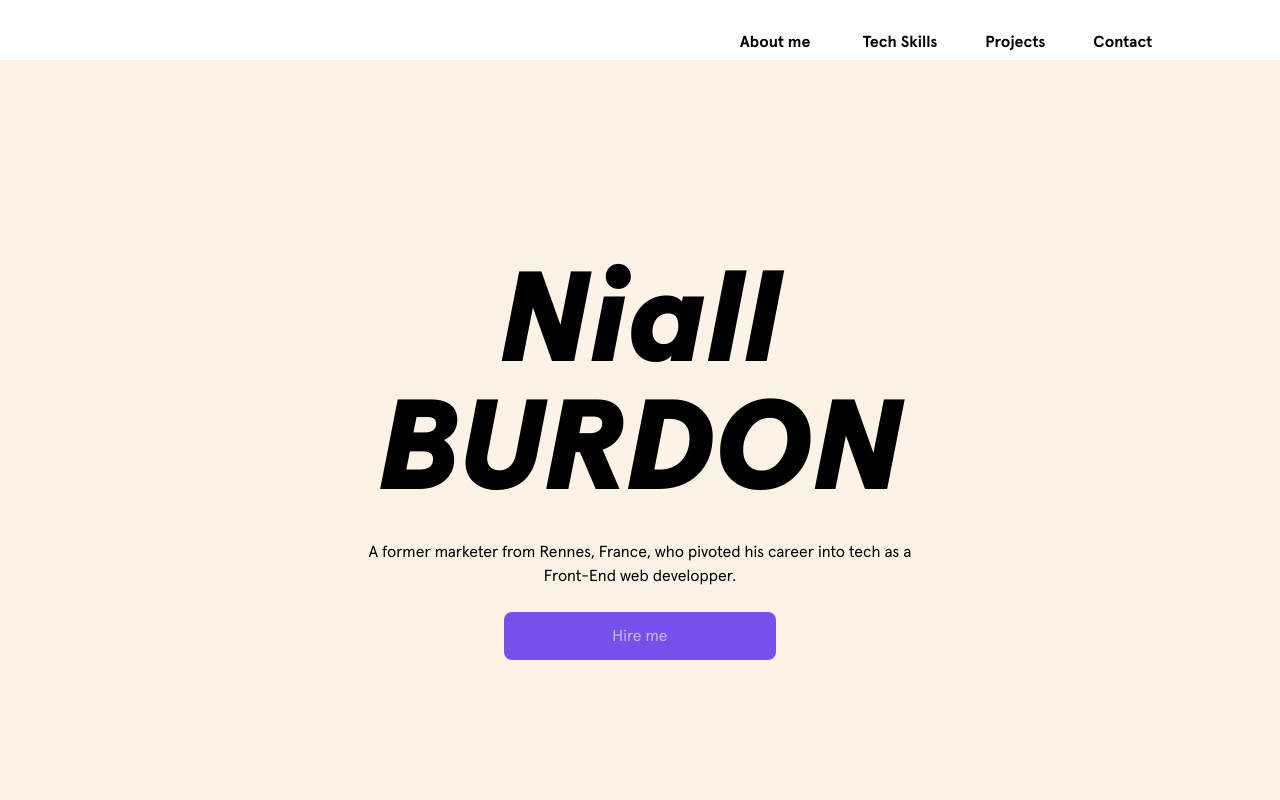
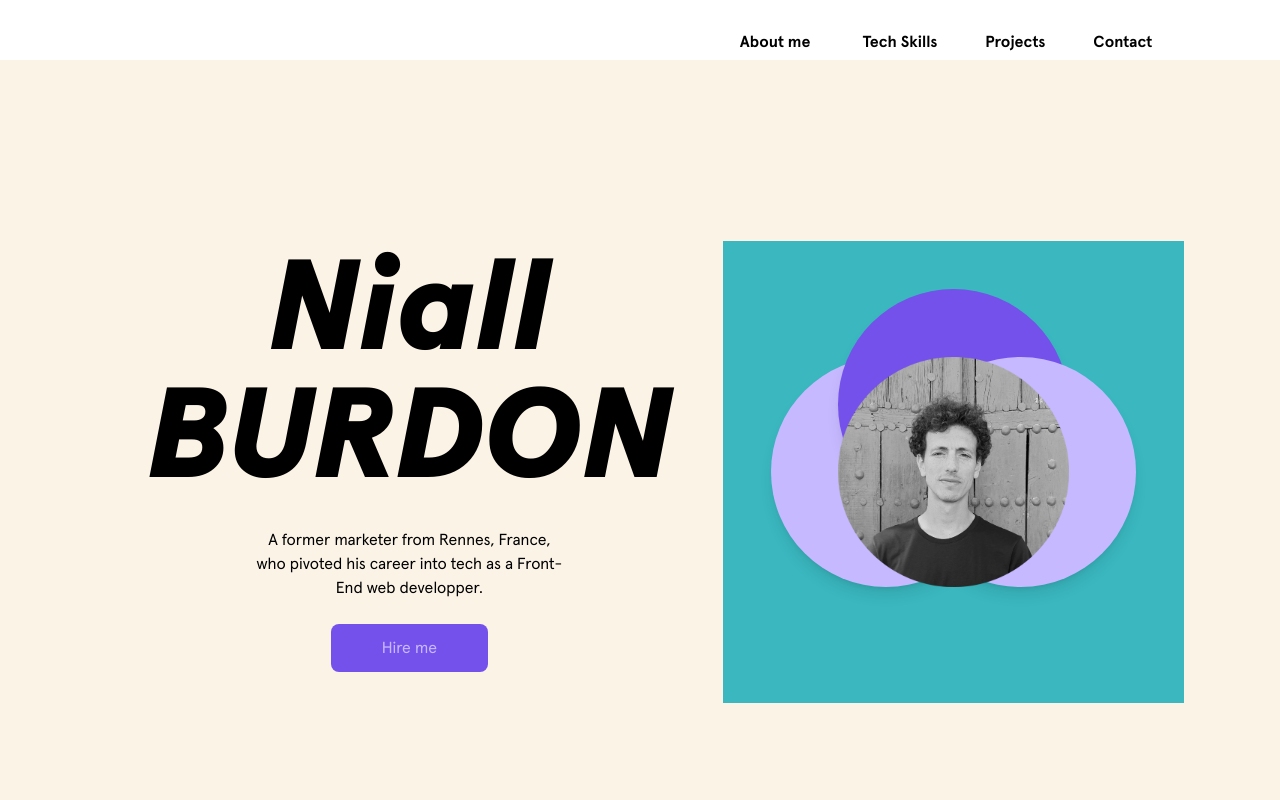
Before and after one commit to nburd01/portfolioMernFront, a React (Create React App) app in the folder portfolio/client/: page / in a window 1280 px wide. Shown: the top 800 px of the page. Built offline with nearby package versions, Linux system fonts and the light colour scheme.

Commit message:
advanced with responsive face

```diff
--- a/portfolio/client/src/components/Pages/Header.tsx
+++ b/portfolio/client/src/components/Pages/Header.tsx
@@ -29,7 +29,7 @@ export const LandingPage = () => {
         </div>
 
       {/* RIGHT */}
-        <div className='hidden yflex relative inset-0 w-6/12 h-auto justify-center items-center bg-tahiti '>
+        <div className='hidden mt-6 xl:flex relative inset-0 w-6/12 h-auto justify-center items-center bg-tahiti '>
         <div className='flex w-2/4 h-2/4 xl:shrink-0 bg-light_purple rounded-full justify-center items-center absolute left-12 shadow-lg '/>
           <div className='flex w-2/4 h-2/4 xl:shrink-0 bg-main_purple rounded-full justify-center items-center absolute top-12 shadow-lg '/>
           <div className='flex w-2/4 h-2/4 xl:shrink-0 bg-light_purple rounded-full justify-center items-center absolute right-12 shadow-lg '/>
```
